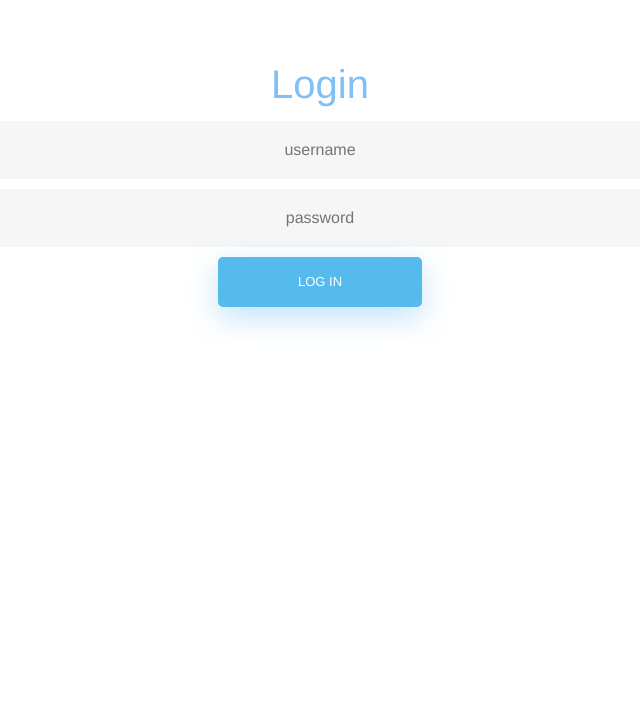
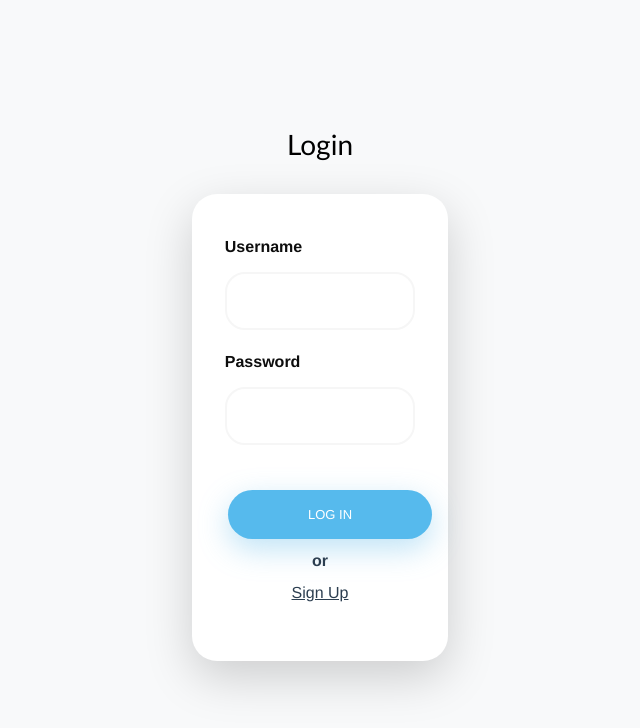
Before and after one commit to Atomator/percept, a Vue app: page /#/login in a window 1280 px wide. Shown: the top 728 px of the page, without its empty margins (320-960 px from the left). Built offline with nearby package versions, Linux system fonts and the light colour scheme.

Commit message:
Subworking login page
Almost resembling login page

```diff
--- a/public/index.html
+++ b/public/index.html
@@ -1,5 +1,5 @@
 <!DOCTYPE html>
-<html lang="en">
+<html lang="en" style="background: #f8f9fa;">
   <head>
     <meta charset="utf-8">
     <meta http-equiv="X-UA-Compatible" content="IE=edge">
--- a/src/App.vue
+++ b/src/App.vue
@@ -1,5 +1,5 @@
 <template>
-  <div id="app">
+  <div id="app" style="background: #f8f9fa;">
     <router-view id="router"/>
   </div>
 
@@ -20,5 +20,7 @@ export default {
   text-align: center;
   color: #2c3e50;
   margin-top: 60px;
+
+
 }
 </style>
--- a/src/pages/Login.vue
+++ b/src/pages/Login.vue
@@ -1,10 +1,17 @@
 
-<template>
-  <div>
-    <h1 class="text-primary">Login</h1>
-      <input type="text" id="login" class="fadeIn second" name="login" placeholder="username">
-      <input type="text" id="password" class="fadeIn third" name="login" placeholder="password">
-      <input type="submit" class="fadeIn fourth" value="Log In">
+<template width="100%" height="100%" >
+ <div style="margin-left:40% ;margin-top:10%;width:20%; " align="center" >
+   <h3>Login</h3><br/>
+  <div style="background:#ffffff;width:100%;border-radius:25px;" class="shadow-lg p-3 mb-5 bg-white ">
+    <label class="fadeIn second label1" style="margin-top:25px;font-weight:bold;" >Username</label>
+      <input type="text" id="login" class="fadeIn second" name="login">
+       <label class="fadeIn second label1" style="margin-top:15px;font-weight:bold;" >Password</label>
+      <input type="text" id="password" class="fadeIn third" name="login" >
+      <input type="submit" class="fadeIn fourth" value="Log In" style="border-radius:40px;margin-top:40px;"> <br/>
+       <label class="fadeIn second" style="font-weight:bold;" >or</label>
+       <br/>
+       <a type="submit" class="fadeIn fourth" value="Log In" style="border-radius:40px;text-decoration:underline;margin-bottom:40px;">Sign Up</a>
+  </div>
   </div>
 </template>
 
@@ -16,7 +23,9 @@
 
 body {
   font-family: "Poppins", sans-serif;
-  height: 100vh;
+  height: 100%;
+  width:100%;
+
 }
 
 a {
@@ -25,7 +34,12 @@ a {
   text-decoration: none;
   font-weight: 400;
 }
-
+h3{
+color:#000000;
+font-weight:bolder;
+font-family:  Calibri, 'Trebuchet MS', sans-serif;
+margin-bottom: 35px;
+}
 h2 {
   text-align: center;
   font-size: 16px;
@@ -47,7 +61,7 @@ h2 {
   justify-content: center;
   width: 100%;
   min-height: 100%;
-  padding: 20px;
+  padding: 50%;
 }
 
 #formContent {
@@ -56,7 +70,7 @@ h2 {
   background: #fff;
   padding: 30px;
   width: 90%;
-  max-width: 450px;
+  max-width: 100%;
   position: relative;
   padding: 0px;
   -webkit-box-shadow: 0 30px 60px 0 rgba(0,0,0,0.3);
@@ -104,7 +118,7 @@ input[type=button], input[type=submit], input[type=reset]  {
   box-shadow: 0 10px 30px 0 rgba(95,186,233,0.4);
   -webkit-border-radius: 5px 5px 5px 5px;
   border-radius: 5px 5px 5px 5px;
-  margin: 5px 20px 40px 20px;
+  margin: 5px 20px 10px 20px;
   -webkit-transition: all 0.3s ease-in-out;
   -moz-transition: all 0.3s ease-in-out;
   -ms-transition: all 0.3s ease-in-out;
@@ -125,7 +139,8 @@ input[type=button]:active, input[type=submit]:active, input[type=reset]:active
 }
 
 input[type=text] {
-  background-color: #f6f6f6;
+  border-radius:20px;
+  background-color: #ffffff;
   border: none;
   color: #0d0d0d;
   padding: 15px 32px;
@@ -141,8 +156,23 @@ input[type=text] {
   -ms-transition: all 0.5s ease-in-out;
   -o-transition: all 0.5s ease-in-out;
   transition: all 0.5s ease-in-out;
-  -webkit-border-radius: 5px 5px 5px 5px;
-  border-radius: 5px 5px 5px 5px;
+
+
+}
+
+.label1{
+  background-color: #ffffff;
+  color: #0d0d0d;
+  text-align: left;
+  display: inline-block;
+  font-size: 16px;
+  width: 85%;
+  -webkit-transition: all 0.5s ease-in-out;
+  -moz-transition: all 0.5s ease-in-out;
+  -ms-transition: all 0.5s ease-in-out;
+  -o-transition: all 0.5s ease-in-out;
+  transition: all 0.5s ease-in-out;
+
 }
 
 input[type=text]:focus {
```
